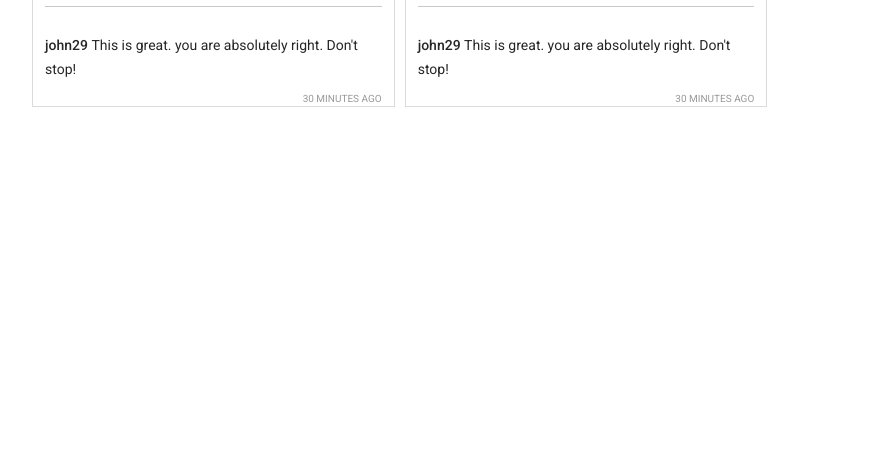
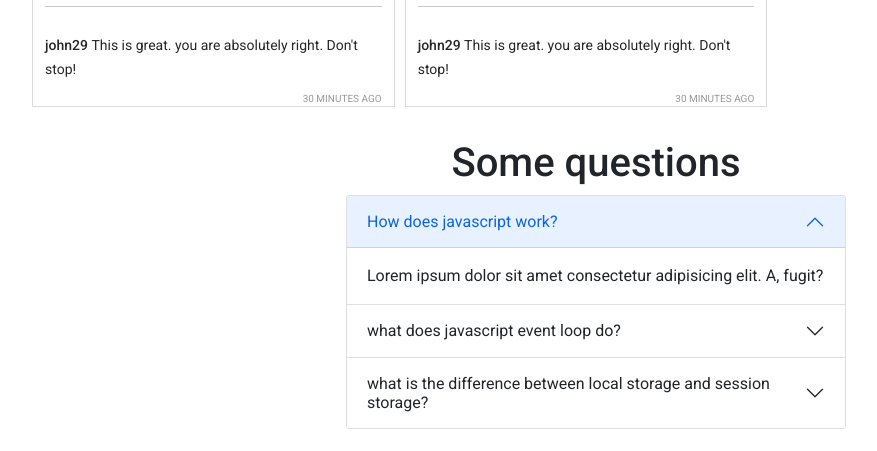
Before and after one commit to Rakib-cloud/insta-shohor, a plain HTML site: page index.html in a window 1280 px wide. Shown: the part 1425-1876 px from the top of the page, without its empty margins (54-931 px from the left). Before the commit the page ends 1548 px from the top, so only its background shows below. Drawn offline with nearby package versions, Linux system fonts and the light colour scheme.

Commit message:
bonus work demo

```diff
--- a/css/style.css
+++ b/css/style.css
@@ -256,3 +256,11 @@ img {
     grid-template-columns: repeat(1, 1fr);
   }
 }
+
+/* bonus work css */
+.bonus{
+  max-width: 500px;
+  margin-left: 400px;
+  height: 200px;
+  margin-bottom: 200px;
+}
--- a/index.html
+++ b/index.html
@@ -28,6 +28,8 @@
             crossorigin="anonymous"
             referrerpolicy="no-referrer"
         />
+
+
     </head>
 
     <body>
@@ -77,9 +79,52 @@
                 <h1>Reported posts</h1>
             </div>
         </main>
-        <footer></footer>
+        <!-- bonus work :  -->
+        <footer class="bonus ">
+            <h1 class="mt-3 text-center">Some questions</h1>
+            <div class="accordion " id="accordionPanelsStayOpenExample">
+                <div class="accordion-item">
+                  <h2 class="accordion-header" id="panelsStayOpen-headingOne">
+                    <button class="accordion-button" type="button" data-bs-toggle="collapse" data-bs-target="#panelsStayOpen-collapseOne" aria-expanded="true" aria-controls="panelsStayOpen-collapseOne">
+                      How does javascript work?
+                    </button>
+                  </h2>
+                  <div id="panelsStayOpen-collapseOne" class="accordion-collapse collapse show" aria-labelledby="panelsStayOpen-headingOne">
+                    <div class="accordion-body">
+                      Lorem ipsum dolor sit amet consectetur adipisicing elit. A, fugit?
+                    </div>
+                  </div>
+                </div>
+                <div class="accordion-item">
+                  <h2 class="accordion-header" id="panelsStayOpen-headingTwo">
+                    <button class="accordion-button collapsed" type="button" data-bs-toggle="collapse" data-bs-target="#panelsStayOpen-collapseTwo" aria-expanded="false" aria-controls="panelsStayOpen-collapseTwo">
+                      what does javascript event loop do?
+                    </button>
+                  </h2>
+                  <div id="panelsStayOpen-collapseTwo" class="accordion-collapse collapse" aria-labelledby="panelsStayOpen-headingTwo">
+                    <div class="accordion-body">
+                     Lorem ipsum dolor sit amet consectetur adipisicing elit. Alias, fuga.
+                    </div>
+                  </div>
+                </div>
+                <div class="accordion-item">
+                  <h2 class="accordion-header" id="panelsStayOpen-headingThree">
+                    <button class="accordion-button collapsed" type="button" data-bs-toggle="collapse" data-bs-target="#panelsStayOpen-collapseThree" aria-expanded="false" aria-controls="panelsStayOpen-collapseThree">
+                     what is the difference between local storage and session storage?
+                    </button>
+                  </h2>
+                  <div id="panelsStayOpen-collapseThree" class="accordion-collapse collapse" aria-labelledby="panelsStayOpen-headingThree">
+                    <div class="accordion-body">
+                      lorem10
+                    </div>
+                  </div>
+                </div>
+              </div>
+        </footer>
 
         <!-- add javascript  file  -->
         <script src="./js/app.js"></script>
+        <script src="https://cdn.jsdelivr.net/npm/bootstrap@5.1.3/dist/js/bootstrap.bundle.min.js" integrity="sha384-ka7Sk0Gln4gmtz2MlQnikT1wXgYsOg+OMhuP+IlRH9sENBO0LRn5q+8nbTov4+1p" crossorigin="anonymous"></script>
+
     </body>
 </html>
--- a/js/app.js
+++ b/js/app.js
@@ -35,11 +35,14 @@ const displayContent = (text) => {
 };
 
 const switchTab = (id) => {
+
     if (id === "posts") {
         document.getElementById( "posts" ).style.display = "grid";
         document.getElementById( "liked" ).style.display = "none";
         document.getElementById( "reported" ).style.display = "none";
+        //document.getElementById( "liked" ).innerHTML="";
     } else if (id === "liked") {
+      //document.getElementById( "liked" ).innerHTML="";
         document.getElementById( "liked" ).style.display = "block";
         document.getElementById( "posts" ).style.display = "none";
         document.getElementById( "reported" ).style.display = "none";
```
